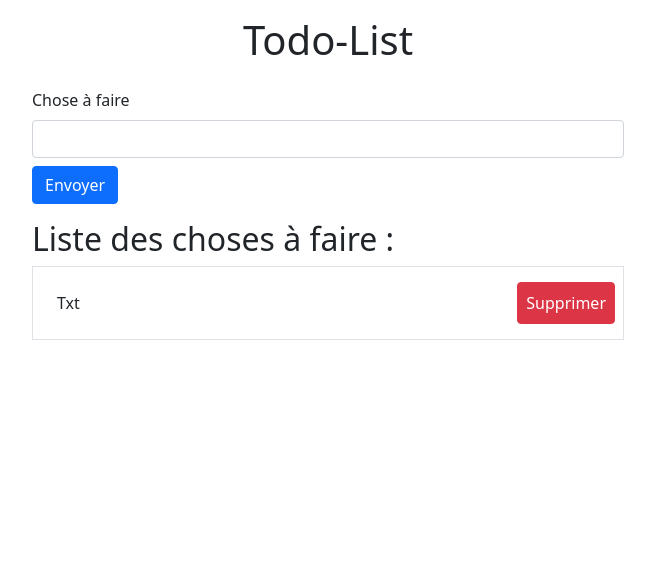
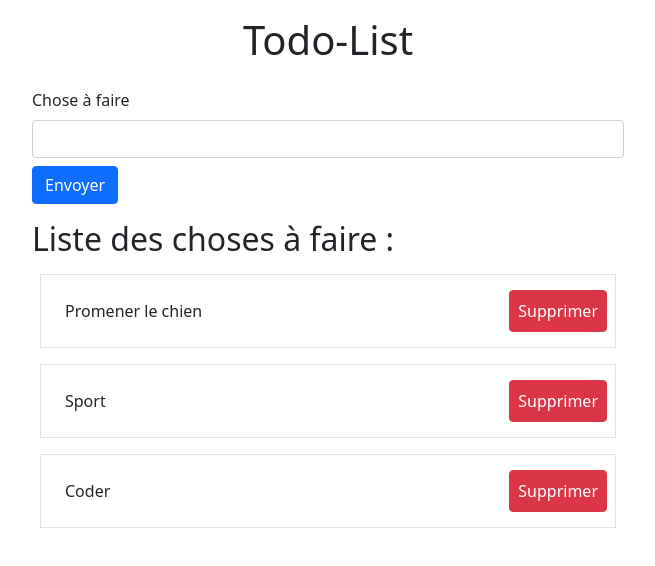
Before and after one commit to MTorbayy/to-do-list-react, a React (Create React App) app: page / in a window 1280 px wide. Shown: the top 566 px of the page, without its empty margins (312-967 px from the left). Built offline with nearby package versions, Linux system fonts and the light colour scheme; the HTML template or start-up script is replaced by a standard one.

Commit message:
added list

```diff
--- a/src/Components/Form.js
+++ b/src/Components/Form.js
@@ -1,4 +1,4 @@
-import {usteState} from 'react'
+import {useState} from 'react'
 import Item from './Item'
 
 
@@ -7,6 +7,12 @@ import Item from './Item'
 
 
 export default function Form() {
+
+    const [dataArr, setDataArr] = useState([
+        {txt: "Promener le chien"},
+        {txt: "Sport"},
+        {txt: "Coder"},
+    ])
 
     return (
 
@@ -22,7 +28,14 @@ export default function Form() {
 
          <h2>Liste des choses à faire :</h2>
          <ul className="list-group">
-            <Item />
+            {dataArr.map((item, index) => {
+                return (
+                    <Item
+                    txt={item.txt}
+                    key={index}
+                    />
+                )
+            })}
          </ul>
         </div>
 
--- a/src/Components/Item.js
+++ b/src/Components/Item.js
@@ -1,9 +1,9 @@
 
 
-export default function Item() {
+export default function Item(props) {
     return (
-        <li className="border justify-content-between align-items-center d-flex p-2 m2">
-            <div className="p-3">Txt</div>
+        <li className="border justify-content-between align-items-center d-flex p-2 m-2">
+            <div className="p-3">{props.txt}</div>
             <button className="btn btn-danger p-2 h-50">Supprimer</button>
         </li>
     )
```
